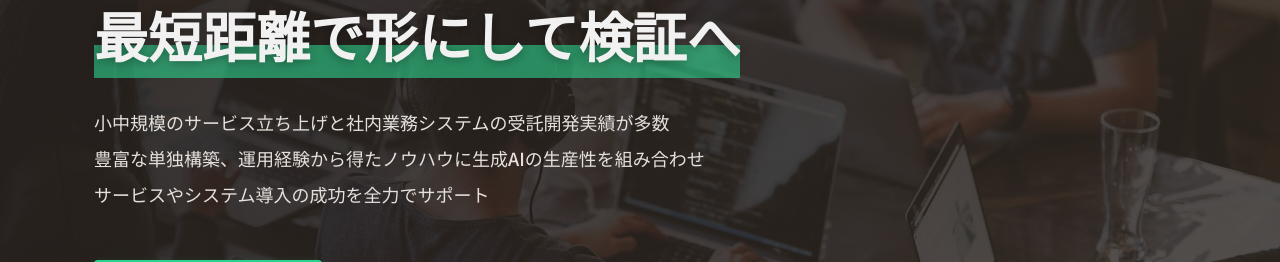
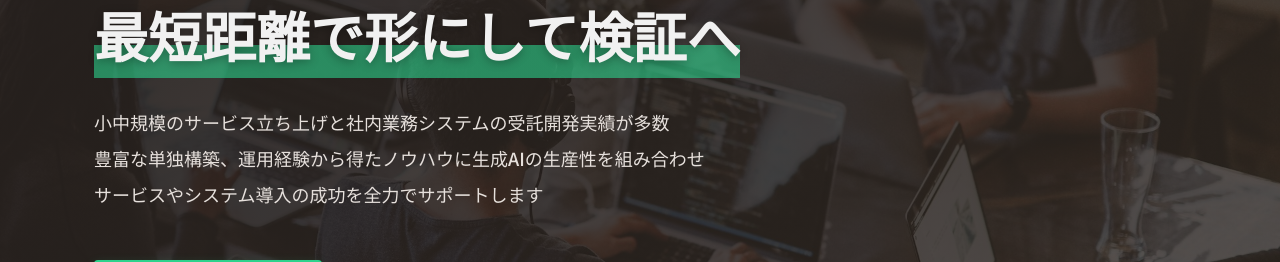
Before and after one commit to fitseek-inc/fitseek-corporate, a Next.js app: page / in a window 1280 px wide. Shown: the part 319-581 px from the top of the page. Built offline with nearby package versions, Linux system fonts and the light colour scheme.

Commit message:
fix: 文言微調整

```diff
--- a/app/page.tsx
+++ b/app/page.tsx
@@ -57,7 +57,7 @@ export default function Home() {
               <br />
               豊富な単独構築、運用経験から得たノウハウに生成AIの生産性を組み合わせ
               <br />
-              サービスやシステム導入の成功を全力でサポート
+              サービスやシステム導入の成功を全力でサポートします
             </p>
             <CtaLink location="hero" className="btn btn-primary">
               まずは相談する 　＞
```
